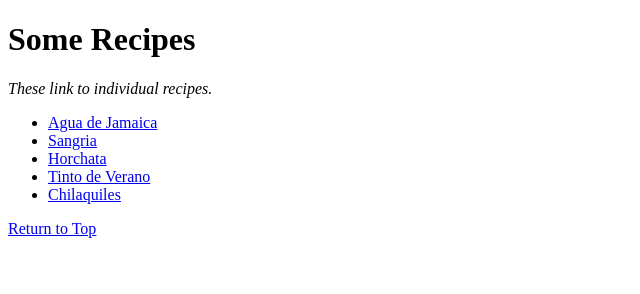
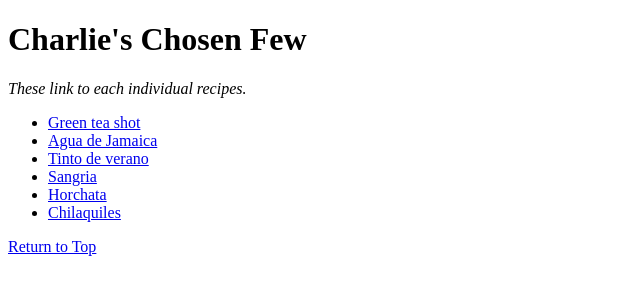
Before and after one commit to c0rwil/odin-recipes, a plain HTML site: page index.html in a window 1280 px wide. Shown: the whole page, without its empty margins (0-640 px from the left). Drawn offline with Linux system fonts and the light colour scheme.

```diff
--- a/index.html
+++ b/index.html
@@ -2,26 +2,24 @@
 <html lang = "en">
 <!-- Written by Carlos R. C-W -->
 	<head>
-	<meta charset="UTF-8">
-	<meta name="description" content ="An assortment of recipes">
+		<link rel="stylesheet" href="styles.css"/>
+		<meta charset="UTF-8">
+		<meta name="description" content ="An assortment of recipes">
 		<meta name="author" content="Carlos R. C-W">
 		<meta name="viewport" content="width=device-width,initial-scale=1.0">
-
-
-
-
-<title> Recipes </title>
+		<title> Charlie's Chosen Few </title>
 	</head>
 
 	<body>
-	<h1 id = 'header'><strong>Some Recipes</strong> </h1>
-	<p><em> These link to individual recipes.</em></p>
+	<h1 id = 'header'><strong>Charlie's Chosen Few</strong> </h1>
+	<p><em> These link to each individual recipes.</em></p>
 		<div>
 			<ul>
-			<li><a href = './recipes/agua_de_jamaica.html'>Agua de Jamaica</a></li>
+				<li><a href='./recipes/green_tea.html'>Green tea shot</a></li>
+				<li><a href = './recipes/agua_de_jamaica.html'>Agua de Jamaica</a></li>
+				<li><a href='./recipes/tinto.html'>Tinto de verano</a></li>
 				<li><a href='./recipes/sangria.html'>Sangria</a></li>
 				<li><a href='./recipes/horchata.html'>Horchata</a></li>
-				<li><a href='./recipes/tinto.html'>Tinto de Verano</a></li>
 				<li><a href='./recipes/chilaquiles.html'>Chilaquiles</a></li>
 			</ul>
 		</div>
```
